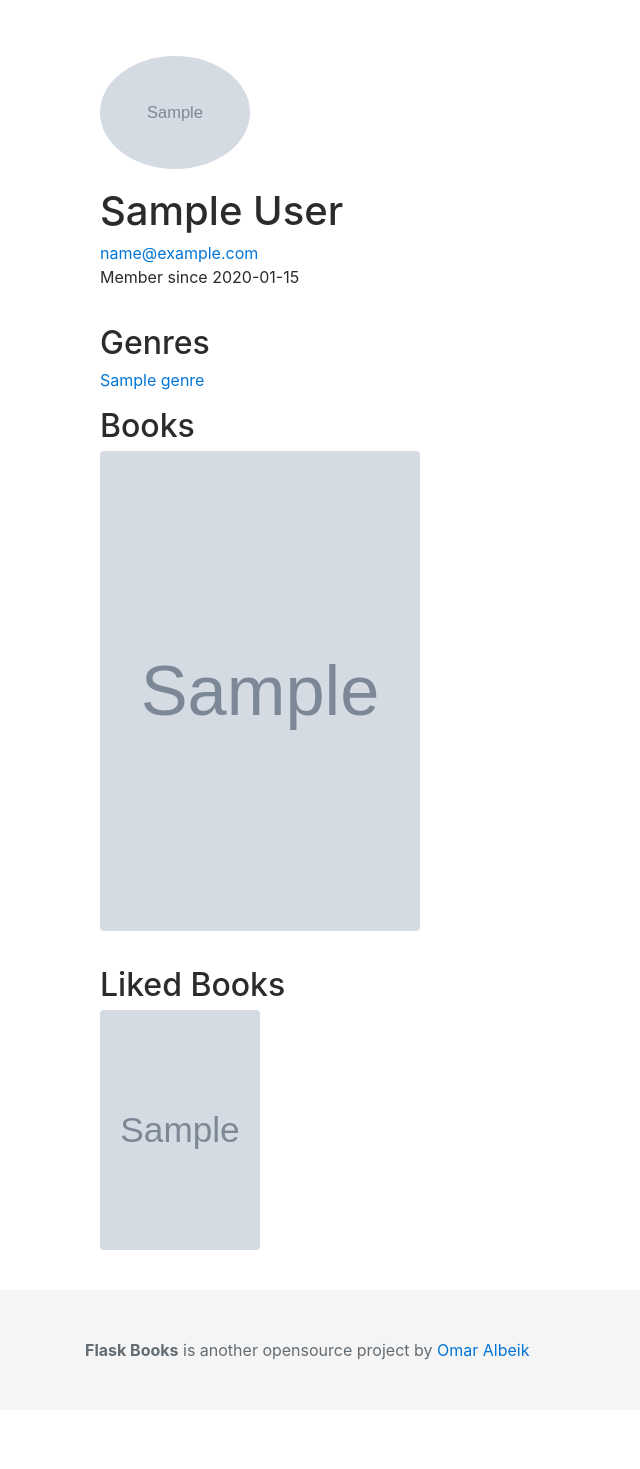
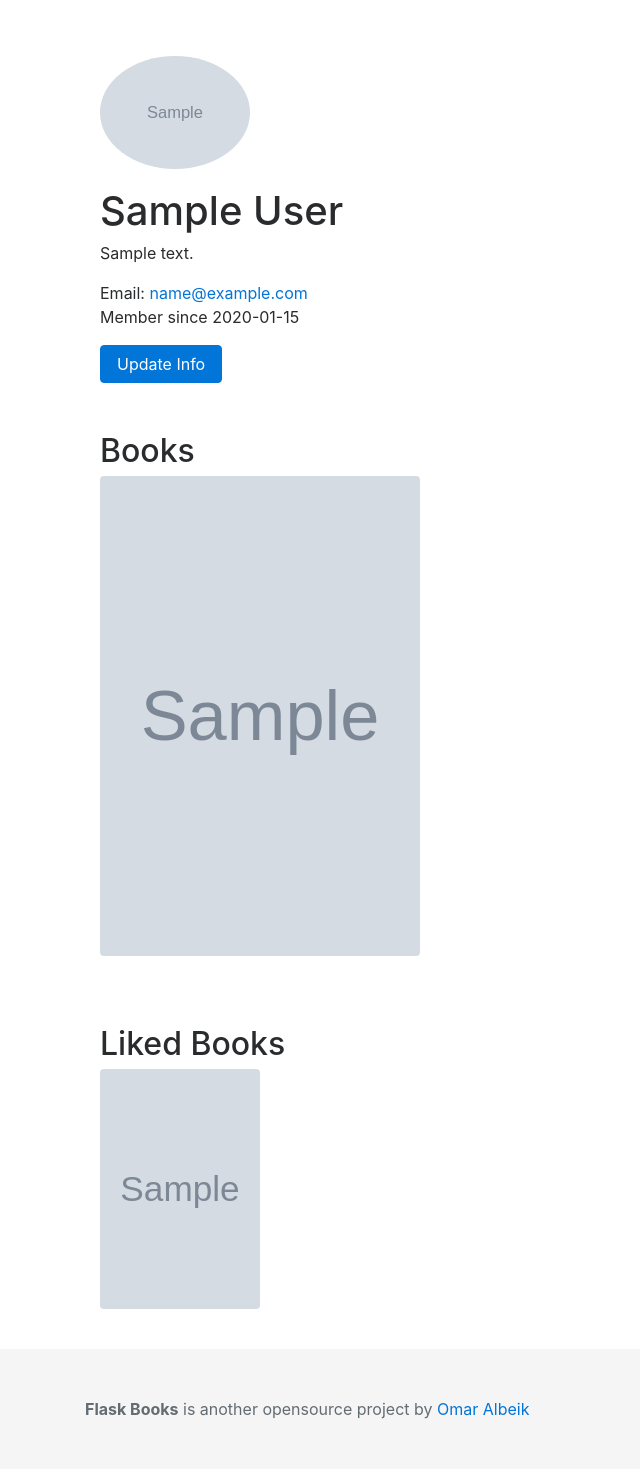
Before and after one commit to omaralbeik/flaskbooks, a Flask app: page /user/1/ in a window 1280 px wide. Shown: the part 56-1525 px from the top of the page, without its empty margins (0-640 px from the left). Before the commit the page ends 1416 px from the top, so only its background shows below. Run offline with Flask 2, Linux system fonts and the light colour scheme; the visitor is signed in with stand-in values (Sample User, id 1); tables that the repository leaves empty hold one stand-in row (values such as "Sample post"); grey boxes marked "Sample" are stand-in pictures; some libraries are stand-ins or nearby versions.

Commit message:
Added updateUser and some UI improvments here and there :)

```diff
--- a/flask_books/application.py
+++ b/flask_books/application.py
@@ -266,6 +266,31 @@ def user(user_id):
         return h.render_user_not_found()
     return h.render_user(user_id)
 
+# show user
+@app.route('/user/<int:user_id>/edit', methods=['GET', 'POST'])
+def editUser(user_id):
+    if not dbh.get_user_by_id(user_id):
+        return h.render_user_not_found()
+    if not dbh.get_user_by_id(user_id):
+        return h.render_user_not_found()
+    current_user_id = dbh.get_current_user_id()
+    if user_id != current_user_id:
+        return h.render_not_authorized()
+
+    if request.method == 'GET':
+        return h.render_edit_user(user_id)
+
+    if request.method == 'POST':
+        name = request.form['name']
+        picture_url = request.form['picture_url']
+        bio = request.form['bio']
+        user = dbh.update_current_user_info(name=name,
+                                            picture_url=picture_url,
+                                            bio=bio)
+        if genre:
+            flash("User info updated!", 'success')
+            return h.redirect_user(user_id)
+
 
 # show auth
 @app.route('/auth/')
--- a/flask_books/dbhelpers.py
+++ b/flask_books/dbhelpers.py
@@ -15,10 +15,10 @@ session = DBSession()
 
 ###########################  User Helper Functions  ############################
 
-def create_user(email, name, picture_url):
+def create_user(email, name, picture_url, bio):
     if get_user_by_email(email):
         return False
-    user = User(email=email, name=name, picture_url=picture_url)
+    user = User(email=email, name=name, picture_url=picture_url, bio=bio)
     session.add(user)
     session.commit()
     return user
@@ -65,6 +65,24 @@ def get_current_user_id():
     return user.id if user else None
 
 
+def update_current_user_info(**kwargs):
+    user = get_current_user()
+    if not user:
+        return False
+    name = kwargs.get('name')
+    bio = kwargs.get('bio')
+    picture_url = kwargs.get('picture_url')
+    if name:
+        user.name = name
+    if bio:
+        user.bio = bio
+    if picture_url:
+        user.picture_url = picture_url
+    session.add(user)
+    session.commit()
+    return user
+
+
 def update_current_user_info_from_login_session():
     name = login_session['name']
     email = login_session['email']
@@ -97,6 +115,7 @@ def delete_current_user():
     session.delete(user)
     session.commit()
     return True
+
 
 
 ###########################  Book Helper Functions  ############################
--- a/flask_books/helpers.py
+++ b/flask_books/helpers.py
@@ -126,6 +126,11 @@ def render_user(user_id, **kwargs):
                            selected='users',
                            **kwargs)
 
+def render_edit_user(user_id, **kwargs):
+    return render_template('edituser.html',
+                           user=dbh.get_user_by_id(user_id),
+                           current_user=dbh.get_current_user(),
+                           **kwargs)
 
 def render_auth(**kwargs):
     return render_template('auth.html',
--- a/flask_books/lots_of_books.py
+++ b/flask_books/lots_of_books.py
@@ -14,7 +14,7 @@ session.query(Book).delete()
 session.commit()
 
 users = [
-    User(name="Omar Albeik", email="omaralbeik@gmail.com"),
+    User(name="Omar Albeik", email="omaralbeik@gmail.com", bio="I’m a passionate software developer, AI enthusiast and lifelong learner!"),
     User(name="Jane Doe", email="jane.doe@gmail.com"),
     User(name="John Applesead", email="john.applesead@apple.com")
 ]
--- a/flask_books/model.py
+++ b/flask_books/model.py
@@ -21,7 +21,8 @@ class User(Base):
 
     id = Column(Integer, primary_key=True)
     email = Column(String(250), nullable=False)
-    name = Column(String(250), nullable=False)
+    name = Column(String(250), nullable=True)
+    bio = Column(String(250), nullable=True)
     picture_url = Column(String(250), nullable=True)
     date_joined = Column(DateTime, default=datetime.datetime.utcnow)
 
@@ -40,6 +41,8 @@ class User(Base):
             info_dict['name'] = self.name
         if self.picture_url:
             info_dict['picture_url'] = self.picture_url
+        if self.bio:
+            info_dict['bio'] = self.bio
 
         books_ids = [b.id for b in self.books]
         genres_ids = [g.id for g in self.genres]
@@ -56,6 +59,13 @@ class User(Base):
     @property
     def name_or_email(self):
         return self.name if self.name else self.email
+
+    @property
+    def picture_url_or_placeholder(self):
+        if self.picture_url:
+            return self.picture_url
+        else:
+            return url_for('static', filename='images/placeholder_user.jpg')
 
 
 
--- a/flask_books/static/styles.css
+++ b/flask_books/static/styles.css
@@ -8,6 +8,10 @@ body {
   margin-bottom: 150px;
   min-height: 75rem;
   padding-top: 4.5rem;
+}
+
+h2 {
+  margin-top: 50px;
 }
 
 .footer {
@@ -85,3 +89,28 @@ form {
   margin-right: 50px;
   margin-bottom: 20px;
 }
+
+.profile-picture-thumb {
+  max-width: 50px;
+  max-height: 50px;
+  margin-right: 20px;
+  margin-top: 10px;
+  margin-bottom: 10px;
+}
+
+.book-genres {
+  margin-bottom: 16px;
+}
+
+.genre-badge {
+  padding: 8px;
+  padding-left: 14px;
+  padding-right: 14px;
+  margin-right: 5px;
+  margin-bottom: 10px;
+  font-size: 1rem;
+  font-weight: normal;
+  background-color: white;
+  color: black;
+  border: 1px solid gray;
+}
--- a/flask_books/templates/user.html
+++ b/flask_books/templates/user.html
@@ -12,27 +12,22 @@
 
 <div class="row subtitle">
   <div class="col-10">
-    {% if user.picture_url %}
-    <img class="rounded-circle profile-picture" src="{{ user.picture_url }}" alt="{{ user.name_or_email }}">
+    <img class="rounded-circle profile-picture" src="{{ user.picture_url_or_placeholder }}" alt="{{ user.name_or_email }}">
+
+    <h1>{{ user.name_or_email }}</h1>
+    {% if user.bio %}
+    <p>{{ user.bio }}</p>
     {% endif %}
-    <h1>{{ user.name_or_email }}</h1>
     {% if user.email %}
+    Email:
     <a href="mailto:{{user.email}}">{{ user.email }}</a>
     {% endif %}
     <p>Member since {{ user.date_joined.date() }}</p>
+    {% if current_user.id == user.id %}
+    <a href="{{ url_for('editUser', user_id=user.id ) }}" class="btn btn-primary">Update Info</a>
+    {% endif %}
   </div>
 </div>
-
-{% if user.genres|length > 0 %}
-<h2>Genres</h2>
-<ul class="list-unstyled">
-  {% for g in user.genres %}
-  <li>
-    <a href="{{ url_for('genre', genre_id=g.id) }}">{{ g.name }}</a>
-  </li>
-  {% endfor %}
-</ul>
-{% endif %}
 
 {% if user.books|length > 0 %}
 <h2>Books</h2>
--- a/flask_books/templates/users.html
+++ b/flask_books/templates/users.html
@@ -19,7 +19,7 @@ Users
 <ul class="list-unstyled">
   {% for u in users %}
   <li>
-    <a href="{{ url_for('user', user_id=u.id) }}">{{ u.name_or_email }}</a>
+    <a href="{{ url_for('user', user_id=u.id) }}"><img class="rounded-circle profile-picture-thumb" src="{{ u.picture_url_or_placeholder }}" alt="">{{ u.name_or_email }}</a>
   </li>
   {% endfor %}
 </ul>
```
Also changed, not shown: flask_books/templates/book.html (+5 -5 lines), flask_books/templates/edituser.html (added, +36 -0 lines), README.md, flask_books/static/images/placeholder_user.jpg (added), 2 other files.
